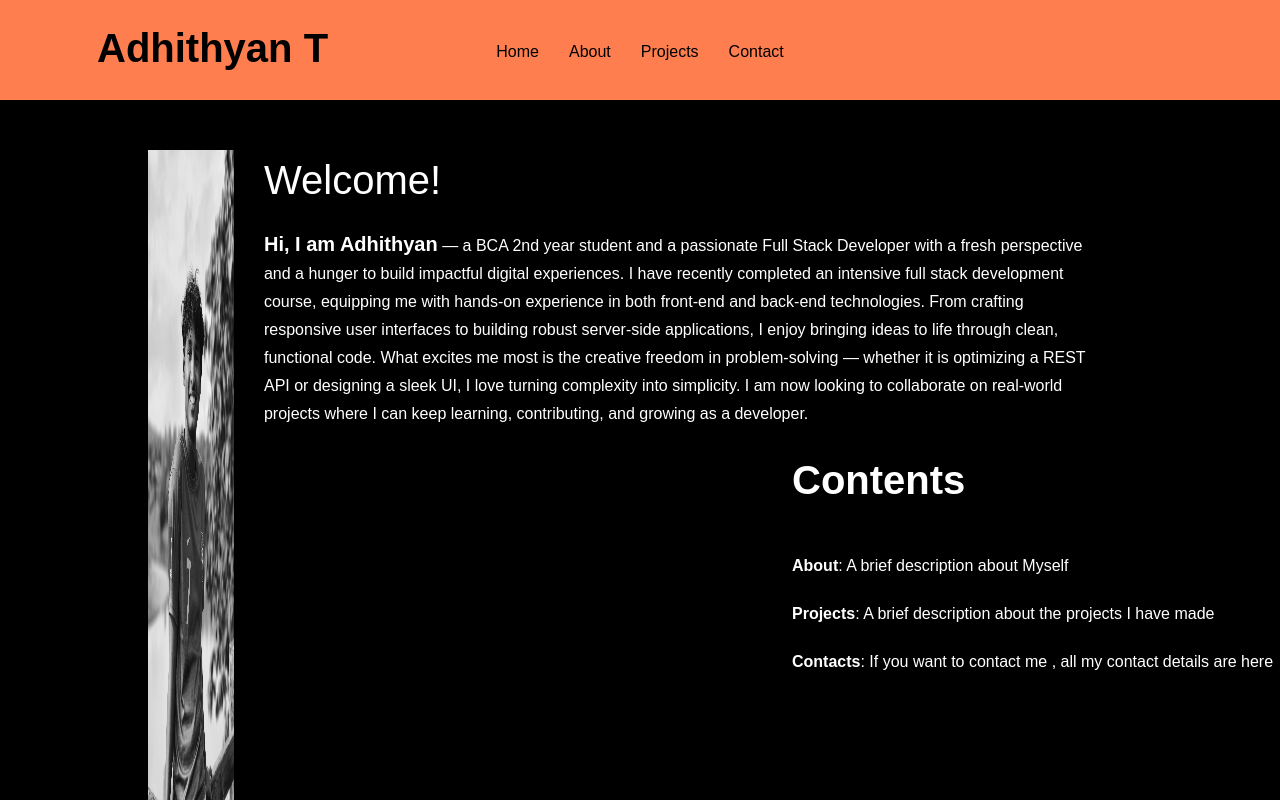
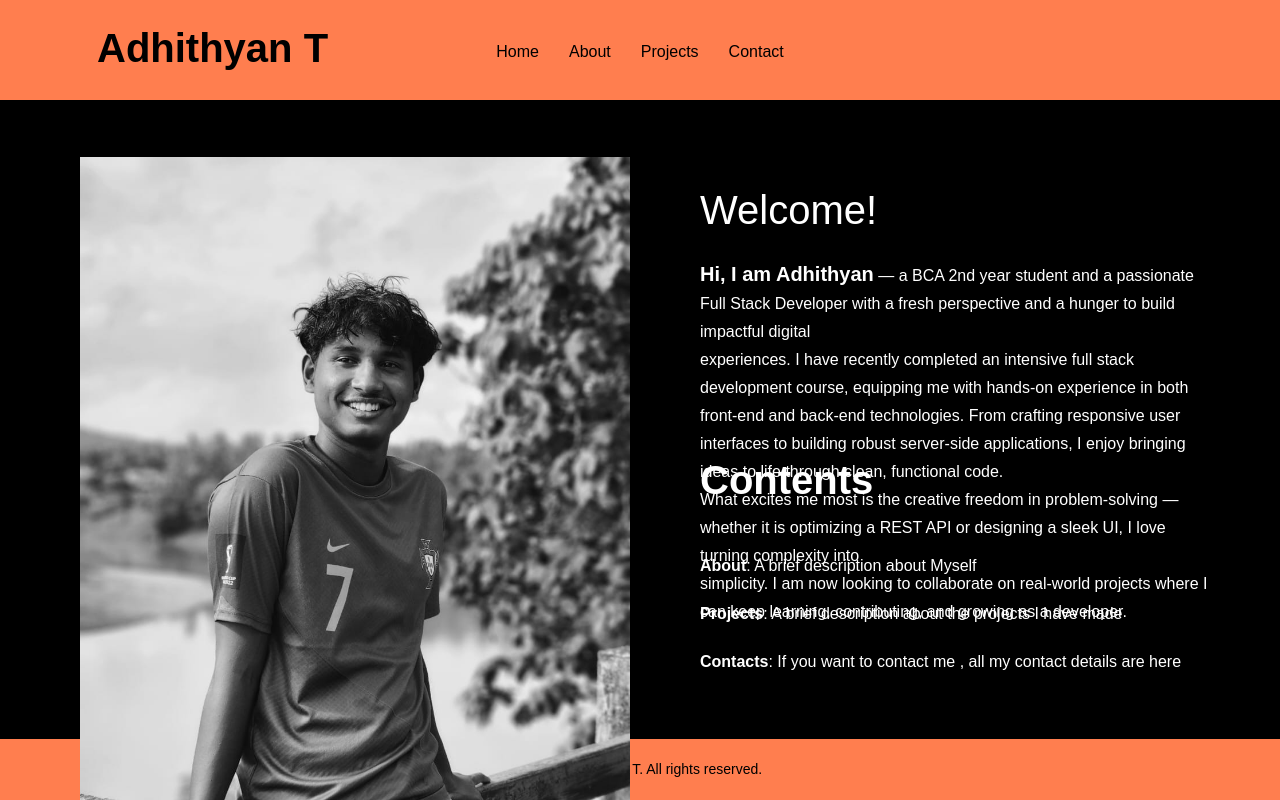
Before and after one commit to Adhiithyann/adhi-portfolio, a Next.js app: page / in a window 1280 px wide. Shown: the top 800 px of the page. Built offline with nearby package versions, Linux system fonts and the light colour scheme.

Commit message:
changedv5

```diff
--- a/src/app/contact/globals.css
+++ b/src/app/contact/globals.css
@@ -51,6 +51,8 @@ h1 {
   position: absolute;
   top: 220px;
   left: 200px;
+  display: flex;
+  flex-direction: column;
 }
 
 .conhead{
--- a/src/app/globals.css
+++ b/src/app/globals.css
@@ -71,6 +71,15 @@ h1 {
 
 .firstPara{
   margin: 30px ;
+  position: absolute;
+  top: 150px;
+  left: 670px;
+  right: 35px;
+}
+.content{
+  position: absolute;
+  top: 450px;
+  left: 700px;
 }
 
 .Adhi{
@@ -113,19 +122,19 @@ footer p {
 }
 .photo{
   height: 730px;
-  width: 3350px;
+  width: 550px;
 }
 .image{
   height: 730px;
   width: 550px;
+  position: absolute;
+  top: 127px;
+  left: 80px;
 }
 
 
-.content{
-  position: absolute;
-  top: 450px;
-  left: 792px;
-}
+
 #line{
   line-height: 28px;
+
 }
--- a/src/app/page.js
+++ b/src/app/page.js
@@ -37,11 +37,12 @@ export default function Home() {
         <title>My Portfolio</title>
         <meta name="description" content="Welcome to my portfolio!" />
       </Head>
+       <div className="image">
+          <img src="/adhii.jpeg" alt="image" className="photo"></img>
+        </div>
       <div className="container">
 
-        <div className="image">
-          <img src="/adhii.jpeg" alt="image" className="photo"></img>
-        </div>
+
 
       <div className="firstPara">
           <h1 className="welcome">Welcome!</h1>
@@ -51,14 +52,14 @@ export default function Home() {
           <p id="line">
             <strong className="Adhi">Hi, I am Adhithyan</strong> — a BCA 2nd year
             student and a passionate Full Stack Developer with a fresh
-            perspective and a hunger to build impactful digital experiences.
+            perspective and a hunger to build impactful digital <br/> experiences.
             I have recently completed an intensive full stack development course,
             equipping me with hands-on experience in both front-end and back-end
             technologies. From crafting responsive user interfaces to building
             robust server-side applications, I enjoy bringing ideas to life
-            through clean, functional code. What excites me most is the creative
+            through clean, functional code. <br/> What excites me most is the creative
             freedom in problem-solving — whether it is optimizing a REST API or
-            designing a sleek UI, I love turning complexity into simplicity. I am
+            designing a sleek UI, I love turning complexity into <br/> simplicity. I am
             now looking to collaborate on real-world projects where I can keep
             learning, contributing, and growing as a developer.
           </p>
--- a/src/app/projects/page.js
+++ b/src/app/projects/page.js
@@ -74,7 +74,7 @@ export default function Contact() {
               Interactive UI with DOM updates <br/>
 
               <strong>Goal:</strong>
-              Practice DOM manipulation, event handling, and basic game logic. <br /><br />
+              Practice DOM manipulation, event handling, and basic game logic. <br />
 
               🔗 Live:  <a href='https://rock-paper-scissor-rho-lac.vercel.app/'
                 target="_blank"
```
